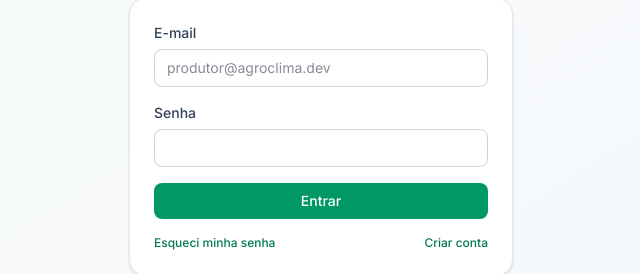
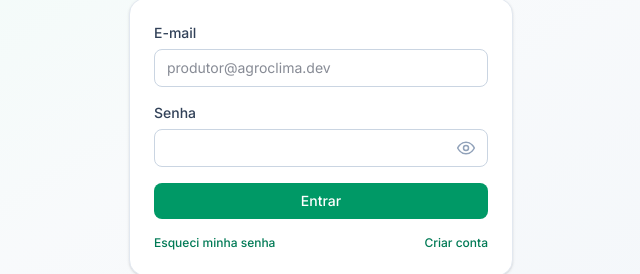
Before and after one commit to ramons02/Agro_Tec_app, a React (Vite) app: page /#/login in a window 1280 px wide. Shown: the part 333-607 px from the top of the page, without its empty margins (319-959 px from the left). Built offline with nearby package versions, Linux system fonts and the light colour scheme; no server answers.

Commit message:
feat(auth): botao de olho para mostrar ou esconder a senha
Novo CampoSenha (area de toque de 44 px, aria-label e aria-pressed) usado no
login, cadastro, esqueci/redefinir senha e troca de senha.

```diff
--- /dev/null
+++ b/src/components/ui/CampoSenha.tsx
@@ -0,0 +1,43 @@
+import { useState, type InputHTMLAttributes } from 'react'
+
+type CampoSenhaProps = Omit<InputHTMLAttributes<HTMLInputElement>, 'type' | 'className'>
+
+/** Campo de senha com o botão do olho para mostrar ou esconder o que foi digitado. */
+export function CampoSenha(props: CampoSenhaProps) {
+  const [visivel, setVisivel] = useState(false)
+  const rotulo = visivel ? 'Esconder a senha' : 'Mostrar a senha'
+
+  return (
+    <div className="relative">
+      <input
+        {...props}
+        type={visivel ? 'text' : 'password'}
+        className="w-full rounded-lg border border-slate-300 py-2 pl-3 pr-11 text-sm outline-none focus:border-emerald-500 focus:ring-2 focus:ring-emerald-500/20"
+      />
+      <button
+        type="button"
+        onClick={() => setVisivel((v) => !v)}
+        aria-label={rotulo}
+        aria-pressed={visivel}
+        title={rotulo}
+        className="absolute inset-y-0 right-0 flex w-11 items-center justify-center rounded-r-lg text-slate-400 hover:text-slate-600 focus-visible:outline-2 focus-visible:outline-emerald-500"
+      >
+        <svg
+          viewBox="0 0 24 24"
+          width="20"
+          height="20"
+          fill="none"
+          stroke="currentColor"
+          strokeWidth="1.8"
+          strokeLinecap="round"
+          strokeLinejoin="round"
+          aria-hidden="true"
+        >
+          <path d="M2 12s3.5-7 10-7 10 7 10 7-3.5 7-10 7S2 12 2 12Z" />
+          <circle cx="12" cy="12" r="3" />
+          {visivel && <path d="M3 3l18 18" />}
+        </svg>
+      </button>
+    </div>
+  )
+}
--- a/src/pages/CadastroContaPage.tsx
+++ b/src/pages/CadastroContaPage.tsx
@@ -1,6 +1,7 @@
 import { useState, type FormEvent } from 'react'
 import { Link, useNavigate, useSearchParams } from 'react-router-dom'
 import { Button } from '../components/ui/Button'
+import { CampoSenha } from '../components/ui/CampoSenha'
 import { ApiError } from '../lib/apiClient'
 import { useAuth } from '../store/AuthContext'
 import type { Papel } from '../types'
@@ -113,13 +114,11 @@ export function CadastroContaPage() {
           {convite && (
             <div>
               <label className="mb-1.5 block text-sm font-medium text-slate-700">Senha</label>
-              <input
-                type="password"
+              <CampoSenha
                 required
                 value={senha}
                 onChange={(e) => setSenha(e.target.value)}
                 placeholder="Mínimo 8 caracteres"
-                className="w-full rounded-lg border border-slate-300 px-3 py-2 text-sm outline-none focus:border-emerald-500 focus:ring-2 focus:ring-emerald-500/20"
               />
             </div>
           )}
--- a/src/pages/LoginPage.tsx
+++ b/src/pages/LoginPage.tsx
@@ -1,6 +1,7 @@
 import { useState, type FormEvent } from 'react'
 import { Link, useNavigate } from 'react-router-dom'
 import { Button } from '../components/ui/Button'
+import { CampoSenha } from '../components/ui/CampoSenha'
 import { ApiError, CHAVE_AVISO_LOGIN } from '../lib/apiClient'
 import { useAuth } from '../store/AuthContext'
 
@@ -77,12 +78,10 @@ export function LoginPage() {
             <label className="mb-1.5 block text-sm font-medium text-slate-700">
               Senha
             </label>
-            <input
-              type="password"
+            <CampoSenha
               required
               value={senha}
               onChange={(e) => setSenha(e.target.value)}
-              className="w-full rounded-lg border border-slate-300 px-3 py-2 text-sm outline-none focus:border-emerald-500 focus:ring-2 focus:ring-emerald-500/20"
             />
           </div>
 
--- a/src/pages/RedefinirSenhaPage.tsx
+++ b/src/pages/RedefinirSenhaPage.tsx
@@ -1,6 +1,7 @@
 import { useState, type FormEvent } from 'react'
 import { Link, useNavigate, useSearchParams } from 'react-router-dom'
 import { Button } from '../components/ui/Button'
+import { CampoSenha } from '../components/ui/CampoSenha'
 import { apiPost, ApiError } from '../lib/apiClient'
 
 export function RedefinirSenhaPage() {
@@ -60,13 +61,11 @@ export function RedefinirSenhaPage() {
             <form onSubmit={handleSubmit} className="space-y-4">
               <div>
                 <label className="mb-1.5 block text-sm font-medium text-slate-700">Nova senha</label>
-                <input
-                  type="password"
+                <CampoSenha
                   required
                   value={novaSenha}
                   onChange={(e) => setNovaSenha(e.target.value)}
                   placeholder="Mínimo 8 caracteres"
-                  className="w-full rounded-lg border border-slate-300 px-3 py-2 text-sm outline-none focus:border-emerald-500 focus:ring-2 focus:ring-emerald-500/20"
                 />
               </div>
               {erro && <p className="rounded-lg bg-red-50 px-3 py-2 text-sm text-red-700">{erro}</p>}
--- a/src/pages/TrocarSenhaPage.tsx
+++ b/src/pages/TrocarSenhaPage.tsx
@@ -1,6 +1,7 @@
 import { useState, type FormEvent } from 'react'
 import { Link, Navigate, useNavigate } from 'react-router-dom'
 import { Button } from '../components/ui/Button'
+import { CampoSenha } from '../components/ui/CampoSenha'
 import { ApiError } from '../lib/apiClient'
 import { ehGestor } from '../lib/papeis'
 import { useAuth } from '../store/AuthContext'
@@ -77,38 +78,32 @@ export function TrocarSenhaPage() {
             <label className="mb-1.5 block text-sm font-medium text-slate-700">
               {precisaTrocarSenha ? 'Senha temporária' : 'Senha atual'}
             </label>
-            <input
-              type="password"
+            <CampoSenha
               required
               autoComplete="current-password"
               value={senhaAtual}
               onChange={(e) => setSenhaAtual(e.target.value)}
-              className="w-full rounded-lg border border-slate-300 px-3 py-2 text-sm outline-none focus:border-emerald-500 focus:ring-2 focus:ring-emerald-500/20"
             />
           </div>
 
           <div>
             <label className="mb-1.5 block text-sm font-medium text-slate-700">Senha nova</label>
-            <input
-              type="password"
+            <CampoSenha
               required
               autoComplete="new-password"
               value={senhaNova}
               onChange={(e) => setSenhaNova(e.target.value)}
               placeholder={`Mínimo ${SENHA_MINIMA} caracteres`}
-              className="w-full rounded-lg border border-slate-300 px-3 py-2 text-sm outline-none focus:border-emerald-500 focus:ring-2 focus:ring-emerald-500/20"
             />
           </div>
 
           <div>
             <label className="mb-1.5 block text-sm font-medium text-slate-700">Repita a senha nova</label>
-            <input
-              type="password"
+            <CampoSenha
               required
               autoComplete="new-password"
               value={confirmacao}
               onChange={(e) => setConfirmacao(e.target.value)}
-              className="w-full rounded-lg border border-slate-300 px-3 py-2 text-sm outline-none focus:border-emerald-500 focus:ring-2 focus:ring-emerald-500/20"
             />
           </div>
 
```
